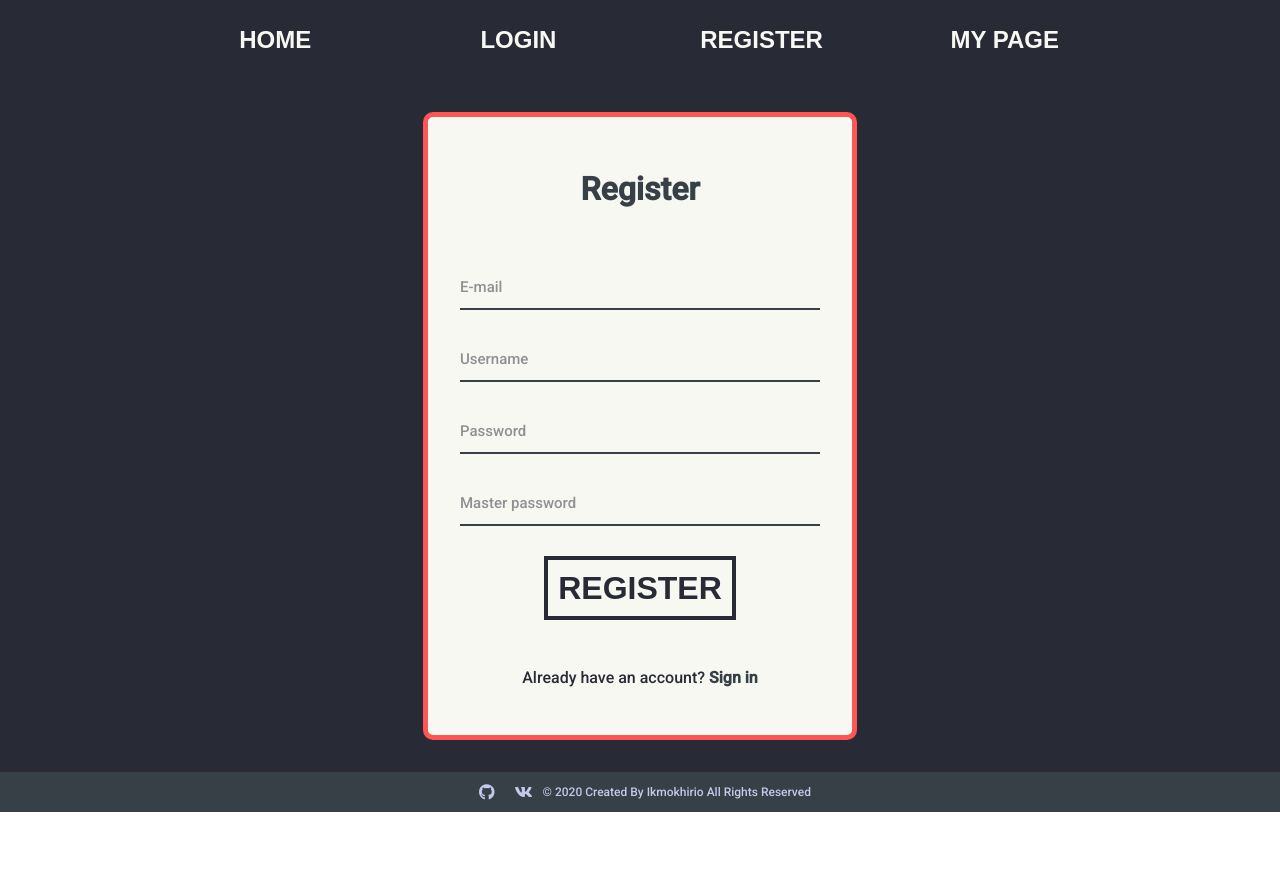
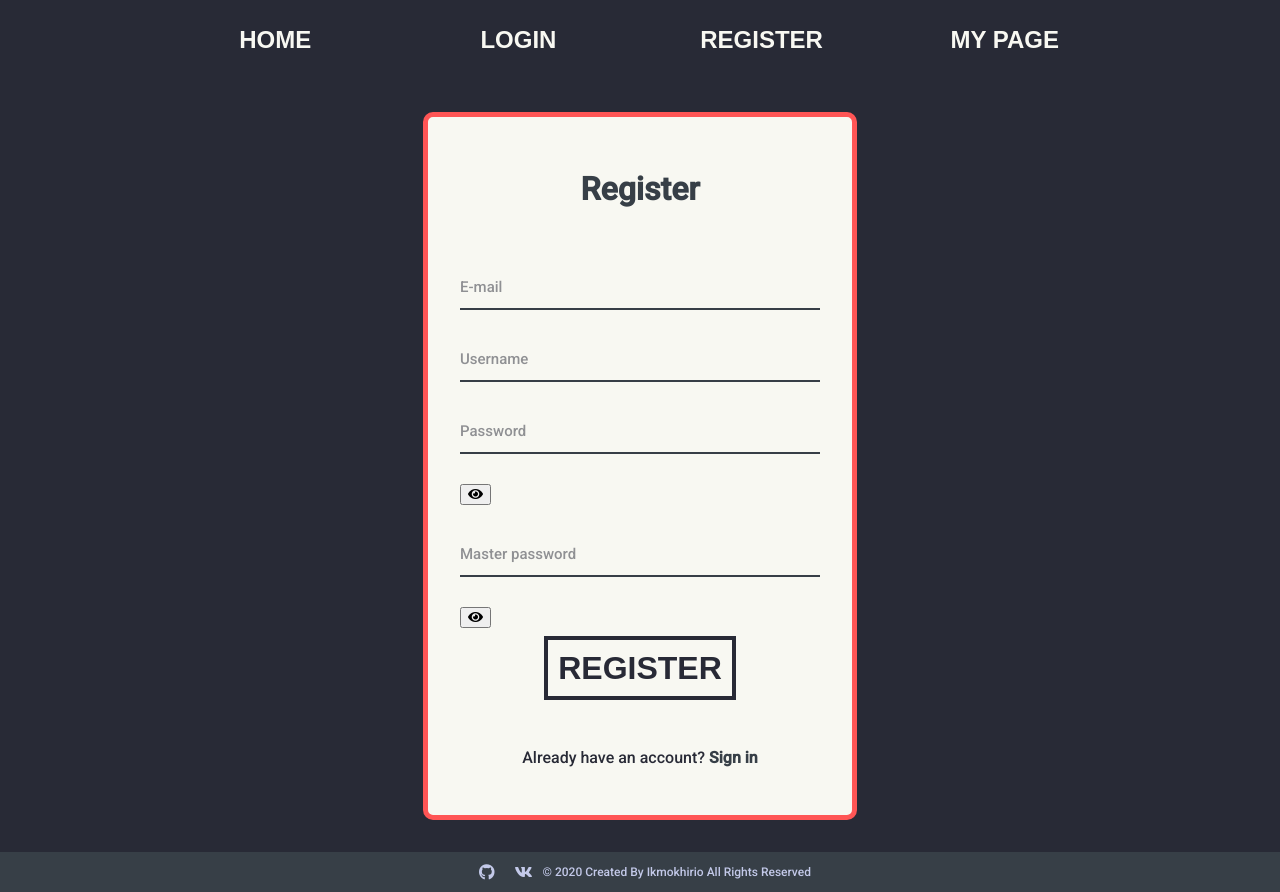
Before and after one commit to Ikmokhirio/MEPHI-web-password-manager-app-frontend, a React app: page /register in a window 1280 px wide. Before the commit the page ends 812 px from the top, so only its background shows below. Built offline with nearby package versions, Linux system fonts and the light colour scheme.

Commit message:
Added 'show password' option

```diff
--- a/src/components/login.js
+++ b/src/components/login.js
@@ -10,7 +10,8 @@ export default class Login extends Component {
         this.state = {
             username: "",
             password: "",
-            logged: false
+            logged: false,
+            visible: false
         }
     }
 
@@ -54,9 +55,20 @@ export default class Login extends Component {
                 this.setState({username: e.target.value})
             }}/>
 
-            <InputField name="Password" type="password" placeholder="Password" onChange={e => {
-                this.setState({password: e.target.value})
-            }}/>
+            <div className="password_input">
+                <InputField name="Password" type={this.state.visible ? "text" : "password"}
+                            placeholder="Password" onChange={e => {
+                    this.setState({password: e.target.value})
+                }} value={this.state.password}/>
+                <button className="show_password"
+                        onClick={(e) => {
+                            e.preventDefault()
+                            this.setState({visible: !this.state.visible}
+                            )
+                        }}>
+                    <i className="fas fa-eye"/>
+                </button>
+            </div>
 
             <div className="btn">
                 <button onClick={this.handleClick}>LOG IN</button>
--- a/src/components/register.js
+++ b/src/components/register.js
@@ -13,7 +13,9 @@ export default class Register extends Component {
             username: "",
             password: "",
             master_password: "",
-            logged: false
+            logged: false,
+            visible: false,
+            master_visible: false
         }
     }
 
@@ -66,13 +68,34 @@ export default class Register extends Component {
                 this.setState({username: e.target.value})
             }}/>
 
-            <InputField name="Password" type="password" placeholder="Password" onChange={e => {
-                this.setState({password: e.target.value})
-            }}/>
+            <div className="password_input">
+                <InputField name="Password" type={this.state.visible ? "text" : "password"}
+                            placeholder="Password" onChange={e => {
+                    this.setState({password: e.target.value})
+                }} value={this.state.password}/>
+                <button className="show_password"
+                        onClick={(e) => {
+                            e.preventDefault()
+                            this.setState({visible: !this.state.visible}
+                            )
+                        }}>
+                    <i className="fas fa-eye"/>
+                </button>
+            </div>
 
-            <InputField name="master_password" type="password" placeholder="Master password" onChange={e => {
-                this.setState({master_password: e.target.value})
-            }}/>
+            <div className="password_input">
+                <InputField name="master_password" type={this.state.master_visible ? "text" : "password"} placeholder="Master password" onChange={e => {
+                    this.setState({master_password: e.target.value})
+                }}/>
+                <button className="show_password"
+                        onClick={(e) => {
+                            e.preventDefault()
+                            this.setState({master_visible: !this.state.master_visible}
+                            )
+                        }}>
+                    <i className="fas fa-eye"/>
+                </button>
+            </div>
 
             <div className="btn">
                 <button onClick={this.handleClick}>Register</button>
```
